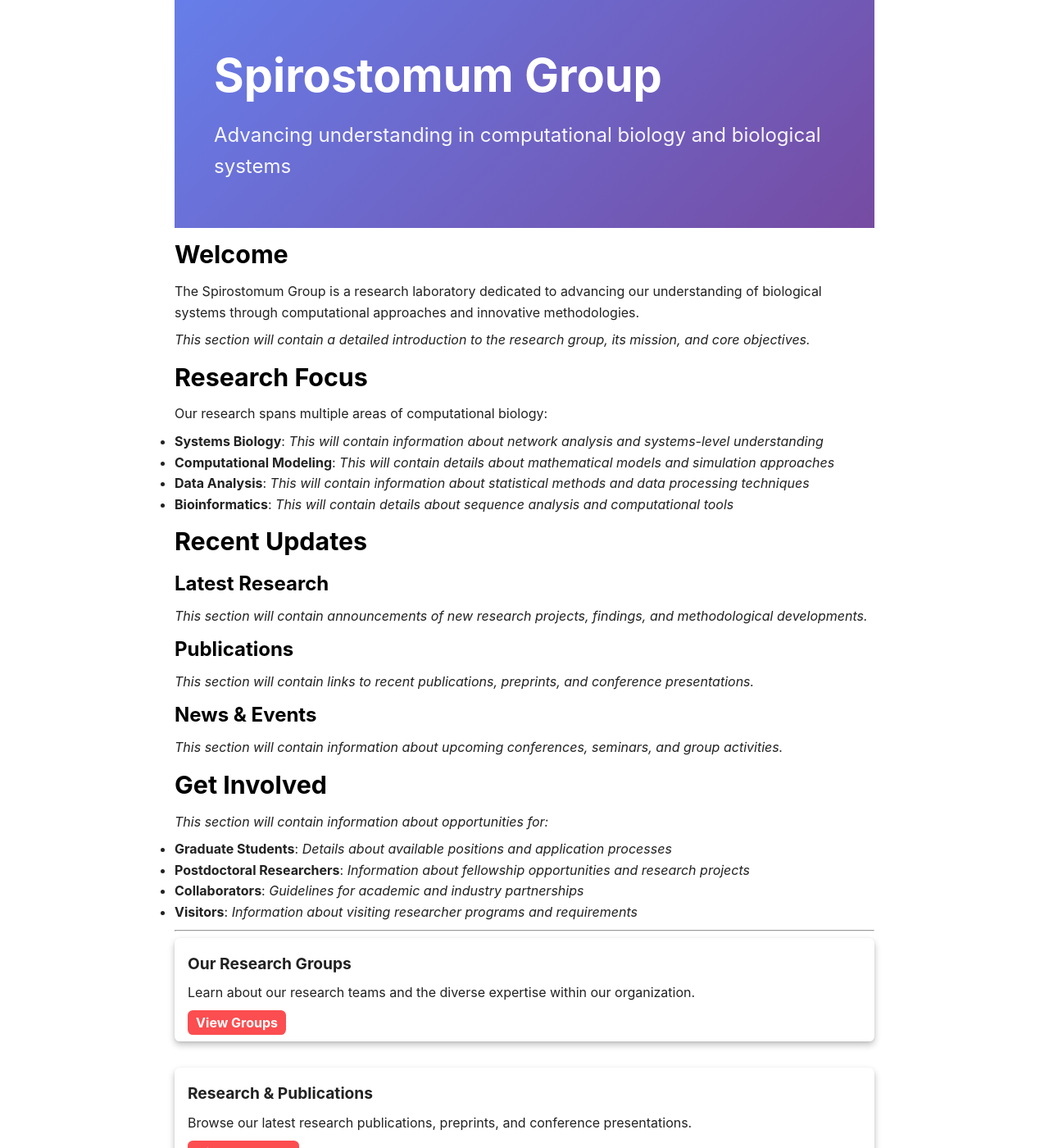
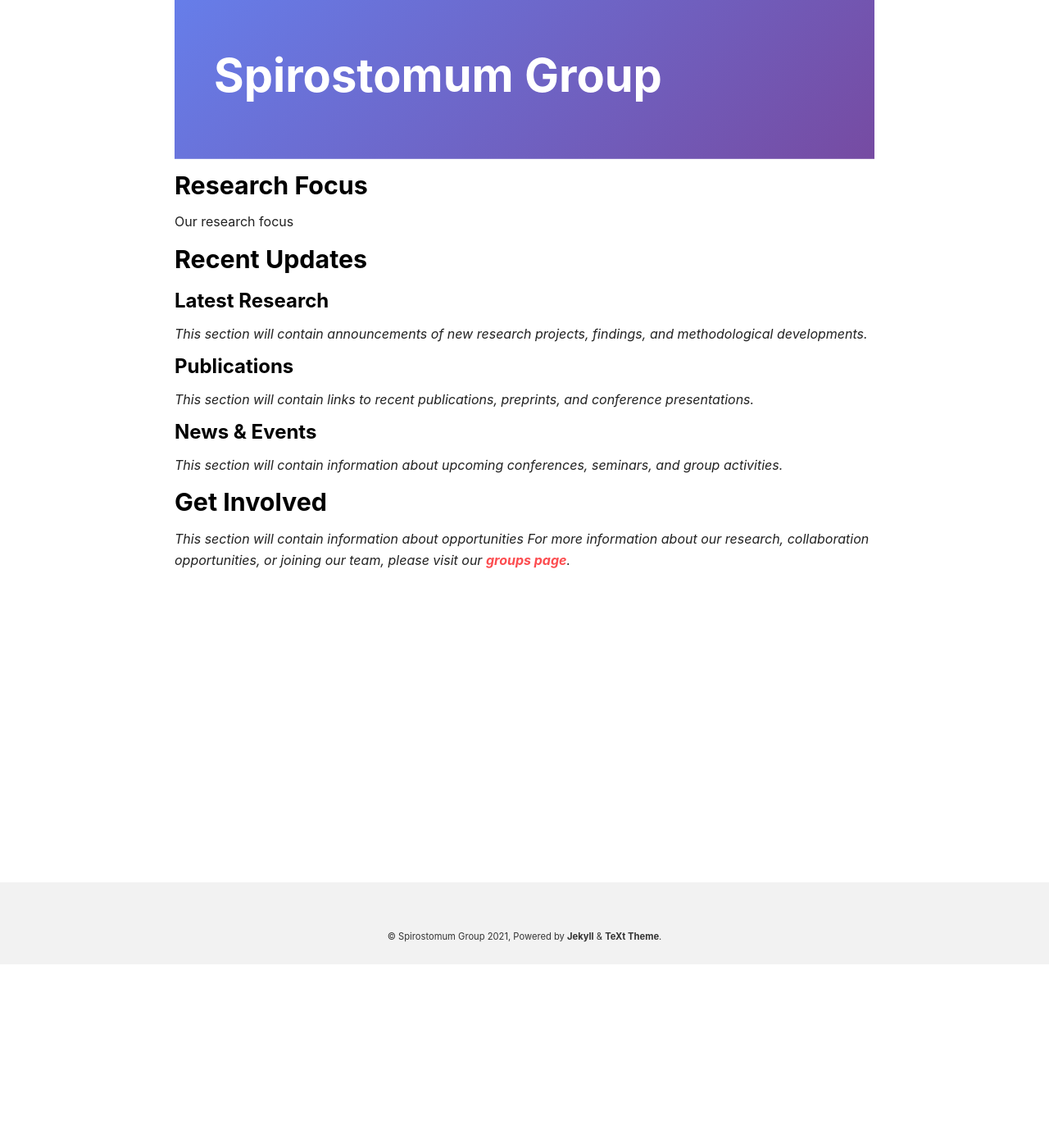
Before and after one commit to eltinglab/spiro-group-website, a Jekyll site: the page built from index.md, in a window 1280 px wide and 1400 px high, scrolled down 224 px. Shown: the whole window at 82% size. Built offline with Jekyll 4.4.1, drawn with Linux system fonts in a browser that asks for light colours; nearby versions of some CDN libraries; some of the changed text lies outside the part shown.

Commit message:
Update index.md

```diff
--- a/index.md
+++ b/index.md
@@ -7,24 +7,12 @@ excerpt: "Research Group focused on computational biology and biological systems
 <div class="hero hero--dark" style="background-image: linear-gradient(135deg, #667eea 0%, #764ba2 100%);">
   <div class="hero__content">
     <h1 class="hero__title">Spirostomum Group</h1>
-    <p class="hero__subtitle">Advancing understanding in computational biology and biological systems</p>
   </div>
 </div>
 
-## Welcome
-
-The Spirostomum Group is a research laboratory dedicated to advancing our understanding of biological systems through computational approaches and innovative methodologies.
-
-*This section will contain a detailed introduction to the research group, its mission, and core objectives.*
-
 ## Research Focus
 
-Our research spans multiple areas of computational biology:
-
-- **Systems Biology**: *This will contain information about network analysis and systems-level understanding*
-- **Computational Modeling**: *This will contain details about mathematical models and simulation approaches*
-- **Data Analysis**: *This will contain information about statistical methods and data processing techniques*
-- **Bioinformatics**: *This will contain details about sequence analysis and computational tools*
+Our research focus
 
 ## Recent Updates
 
@@ -39,57 +27,5 @@ Our research spans multiple areas of computational biology:
 
 ## Get Involved
 
-*This section will contain information about opportunities for:*
-
-- **Graduate Students**: *Details about available positions and application processes*
-- **Postdoctoral Researchers**: *Information about fellowship opportunities and research projects*
-- **Collaborators**: *Guidelines for academic and industry partnerships*
-- **Visitors**: *Information about visiting researcher programs and requirements*
-
----
-
-<div class="grid grid--p-3">
-  <div class="cell cell--4 cell--lg-12">
-    <div class="card">
-      <div class="card__content">
-        <div class="card__header">
-          <h4>Our Research Groups</h4>
-        </div>
-        <p>Learn about our research teams and the diverse expertise within our organization.</p>
-        <a class="button button--primary button--rounded" href="/people/">View Groups</a>
-      </div>
-    </div>
-  </div>
-
-  <div class="cell cell--4 cell--lg-12">
-    <div class="card">
-      <div class="card__content">
-        <div class="card__header">
-          <h4>Research & Publications</h4>
-        </div>
-        <p>Browse our latest research publications, preprints, and conference presentations.</p>
-        <a class="button button--primary button--rounded" href="/papers/">View Research</a>
-      </div>
-    </div>
-  </div>
-
-  <div class="cell cell--4 cell--lg-12">
-    <div class="card">
-      <div class="card__content">
-        <div class="card__header">
-          <h4>Knowledge Base</h4>
-        </div>
-        <p>Access our wiki with protocols, software guides, and research methodologies.</p>
-        <a class="button button--primary button--rounded" href="/wiki/">Browse Wiki</a>
-      </div>
-    </div>
-  </div>
-</div>
-
-## Contact & Location
-
-**Principal Investigator**: *[Principal Investigator name and credentials will be listed here]*
-**Email**: *[Group contact email will be provided here]*
-**Location**: *[University/Institution name and address will be listed here]*
-
+*This section will contain information about opportunities*
 *For more information about our research, collaboration opportunities, or joining our team, please visit our [groups page](/people/).*
```
